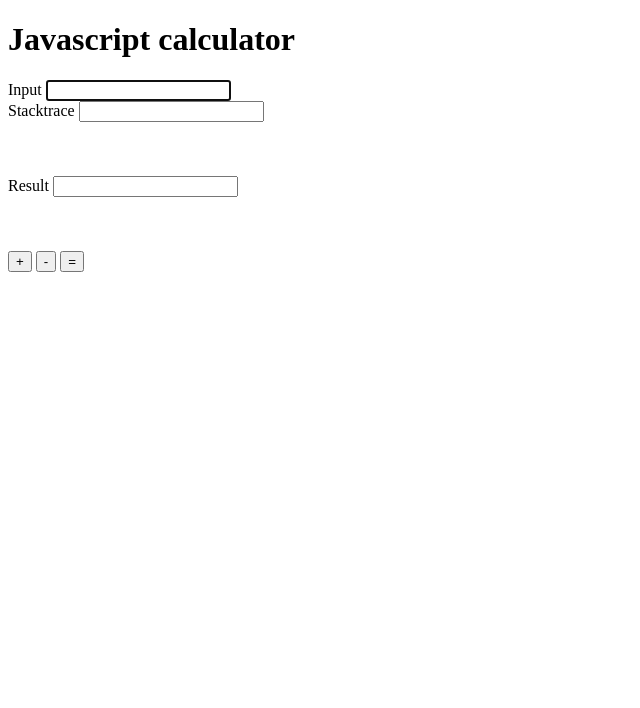
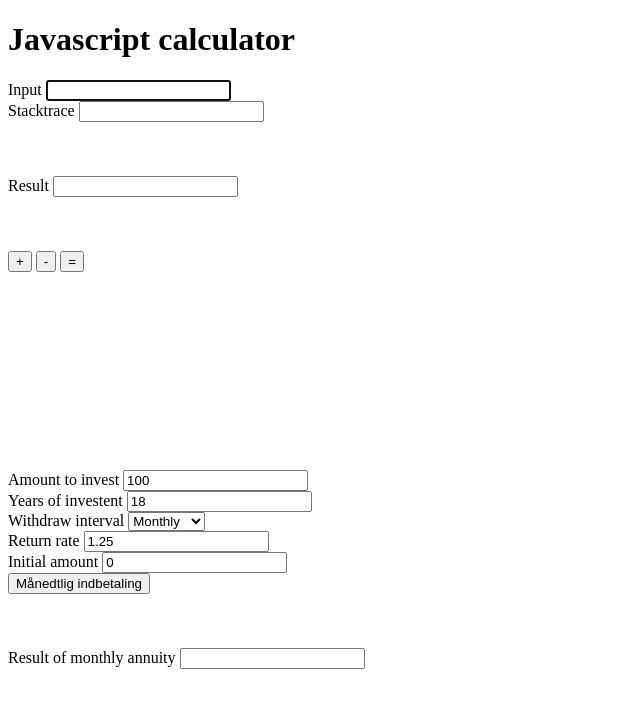
Before and after one commit to Munk91/Calculator, a plain HTML site: page index.html in a window 1280 px wide. Shown: the whole page, without its empty margins (0-640 px from the left). Drawn offline with Linux system fonts and the light colour scheme.

Commit message:
Add annuity calculator

```diff
--- a/calculator.js
+++ b/calculator.js
@@ -47,6 +47,39 @@ function calculate() {
     getElement('result').value = result;
 }
 
+function annuityCalculation() {
+    var input = getFormValuesById(
+        [
+            'amount',
+            'period',
+            'interval',
+            'returnRate',
+            'initialAmount'
+        ]
+    );
+
+    var capital = 0;
+    var payments = input.interval * input.period;
+    var monthlyReturnRate = Math.pow((1 + input.returnRate / 100), (1 / 12)) - 1;
+
+    capital = (input.amount * ((Math.pow((1 + monthlyReturnRate), payments) - 1) / monthlyReturnRate)) + input.initialAmount;
+
+    getElement('annuityResult').value = capital;
+}
+
+function getFormValuesById(ids) {
+    var values = {};
+
+    var element;
+    for (i = 0; i < ids.length; i++) {
+        element = getElement(ids[i]);
+        values[element.id] = parseInt(element.value);
+    }
+
+    return values;
+}
+
+// Helpers
 function getElementValue(id) {
     return document.getElementById(id).value;
 }
--- a/index.html
+++ b/index.html
@@ -33,5 +33,49 @@
         type="button"
         onclick="calculate()">=
     </button>
+    <br>
+    <br>
+    <br>
+    <br>
+    <br>
+    <br>
+    <br>
+    <br>
+    <br>
+    <br>
+    <br>
+    <br>
+    <label for="amount">Amount to invest</label>
+    <input id="amount" type="number" value="100">
+    <br>
+    <label for="period">Years of investent</label>
+    <input id="period" type="number" value="18">
+    <br>
+    <label for="interval">Withdraw interval</label>
+    <select id="interval">
+        <option value="12">Monthly</option>
+        <option value="4">Quaterly</option>
+        <option value="2">Half-year</option>
+        <option value="1">Yearly</option>
+    </select>
+    <br>
+    <label for="returnRate">Return rate</label>
+    <input id="returnRate" type="number" step="0.1" value="1.25">
+    <br>
+    <label for="initialAmount">Initial amount</label>
+    <input id="initialAmount" type="number" value="0">
+    <br>
+    <button
+        type="button"
+        onclick="annuityCalculation(5000, 5, 12, 5, 5000)"
+    >
+        Månedtlig indbetaling
+    </button>
+    <br>
+    <br>
+    <br>
+    <br>
+    <label for="annuityResult">Result of monthly annuity</label>
+    <input id="annuityResult" type="number" readonly>
 </body>
 </html>
```
